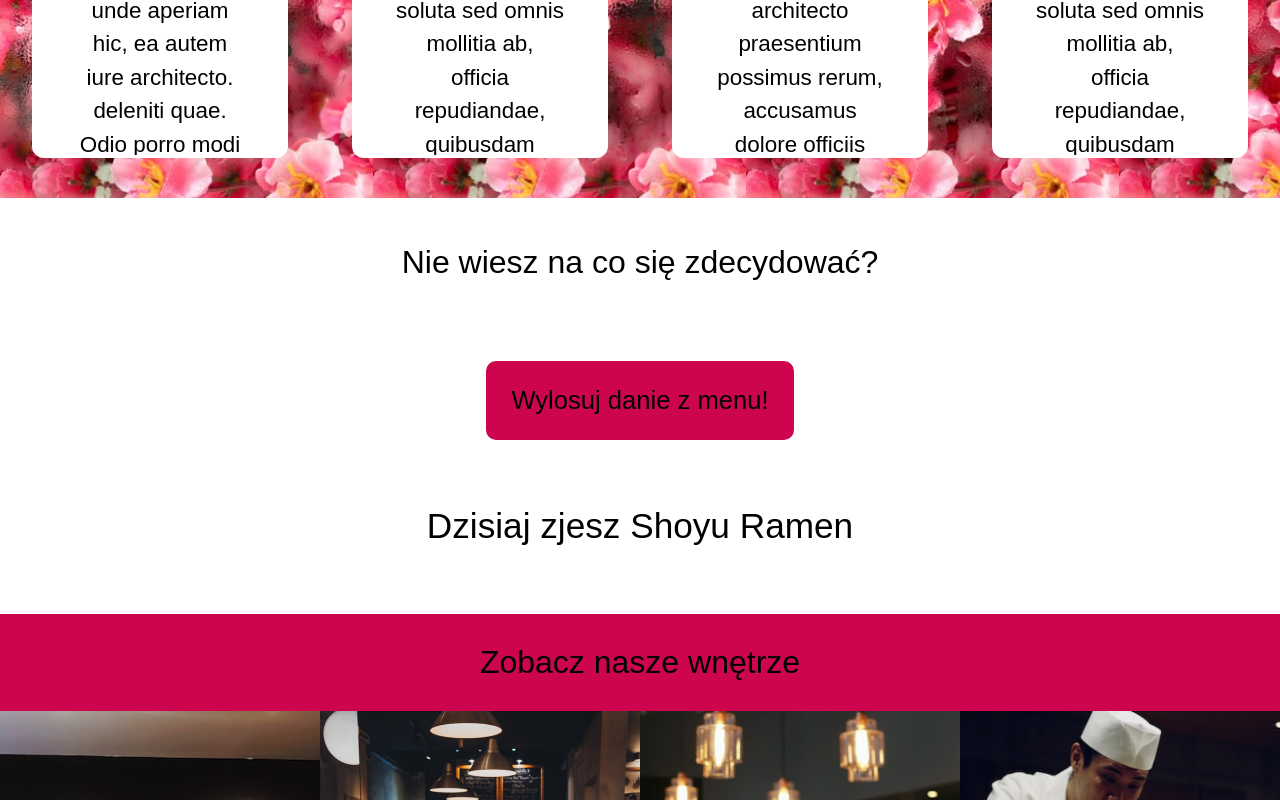
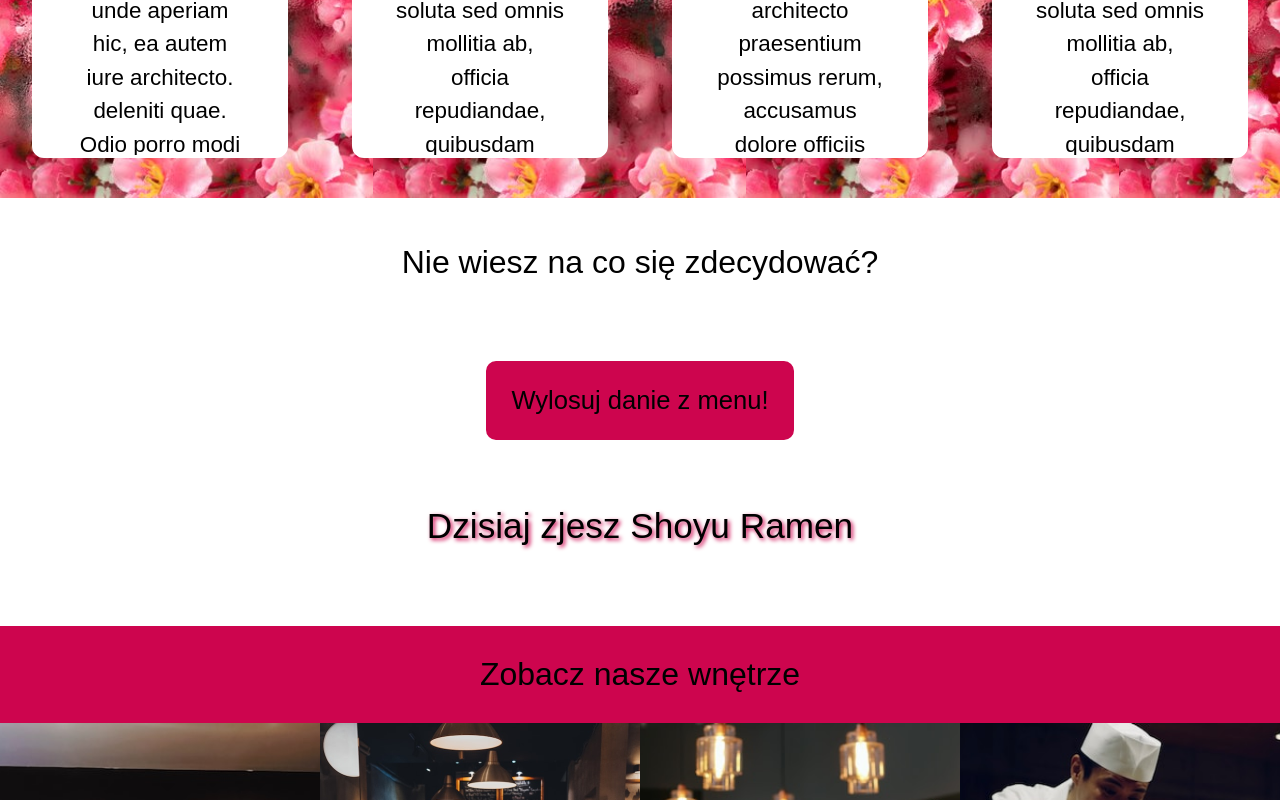
Before and after one commit to MJanuszek/restaurant-website, a plain HTML site: page index.html in a window 1280 px wide. Both pictures are taken after a click on the button "Wylosuj danie z menu!". Shown: the part 1522-2322 px from the top of the page. Drawn offline with Linux system fonts and the light colour scheme; a web font is replaced by a local one.

Commit message:
styles corrected

```diff
--- a/style.css
+++ b/style.css
@@ -73,7 +73,7 @@
 }
 /* ---------------------------------------------- */
 .contakt {
-  height: 40vh;
+  min-height: 40vh;
   background-color: var(--main-color);
   display: flex;
   flex-direction: column;
@@ -89,7 +89,7 @@
 }
 /* ---------------------draw dish section */
 .draw-dish {
-  height: 50vh;
+  min-height: 50vh;
   display: flex;
   flex-direction: column;
   align-items: center;
@@ -137,6 +137,8 @@
   font-size: 2.2em;
   margin-top: 8vh;
   font-family: "Protest Revolution", sans-serif;
+  margin-bottom: 10vh;
+  text-shadow: 2px 2px 4px var(--main-color);
 }
 
 /* gallery */
```
